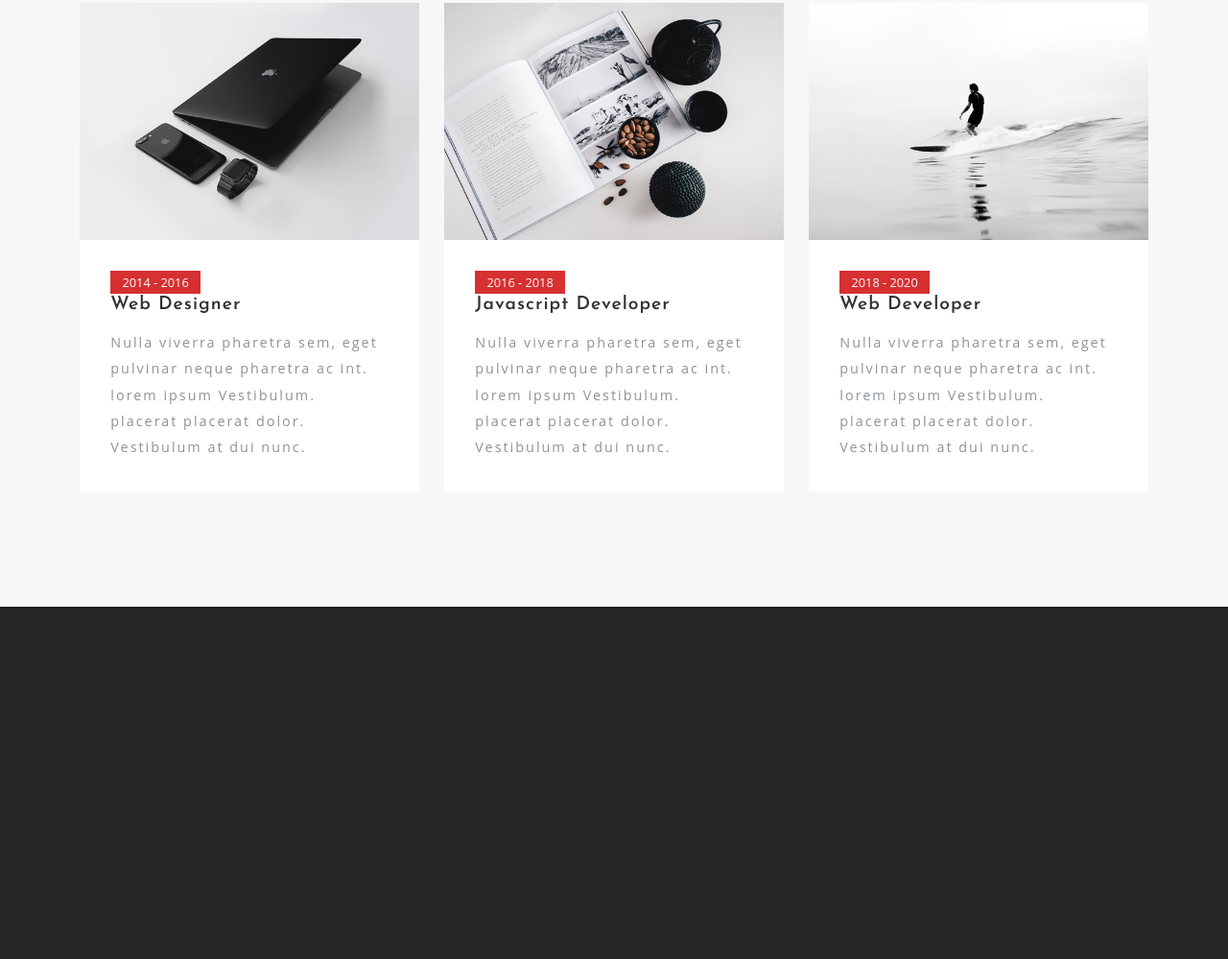
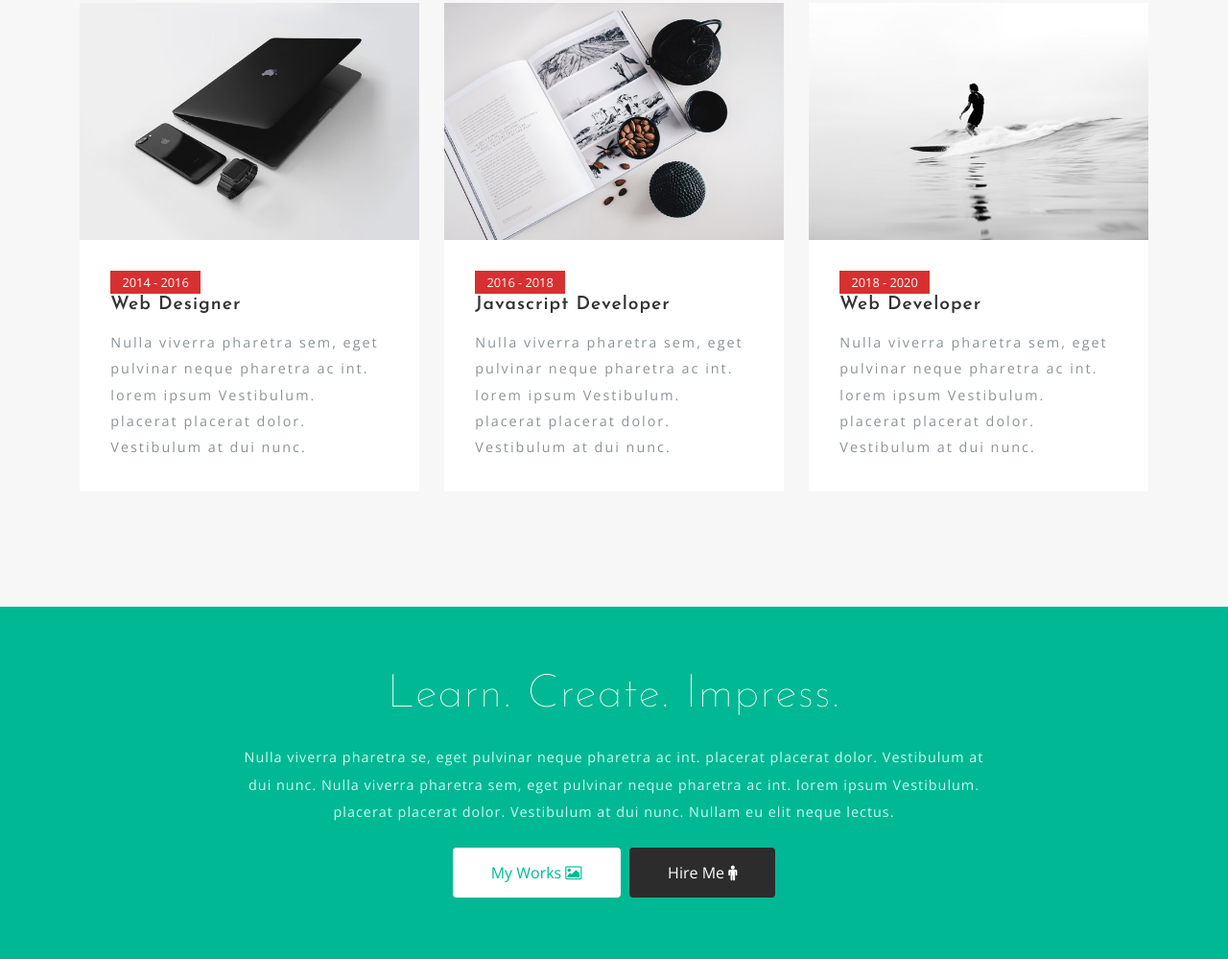
Before and after one commit to AvniSen/homepage2, a website: page index.html in a window 1280 px wide. Shown: the part 2781-3780 px from the top of the page at 96% size. Before the commit the page ends 3413 px from the top, so only its background shows below. Drawn offline with nearby package versions, Linux system fonts and the light colour scheme.

Commit message:
Add Mid Section

```diff
--- a/index.html
+++ b/index.html
@@ -9,11 +9,15 @@
       href="//fonts.googleapis.com/css?family=Josefin+Sans:100,100i,300,300i,400,400i,600,600i,700,700i"
       rel="stylesheet"
     />
+    <link
+      href="https://fonts.googleapis.com/css?family=Open+Sans&display=swap"
+      rel="stylesheet"
+    />
 
-    <!-- <link
+    <link
       rel="stylesheet"
       href="https://stackpath.bootstrapcdn.com/font-awesome/4.7.0/css/font-awesome.min.css"
-    /> -->
+    />
 
     <link rel="stylesheet" href="css/main.css" />
   </head>
@@ -197,6 +201,30 @@
           </div>
         </div>
       </section>
+
+      <section class="Mid" id="mid">
+        <div class="container">
+          <h5 class="Mid-title">Learn. Create. Impress.</h5>
+          <p>
+            Nulla viverra pharetra se, eget pulvinar neque pharetra ac int.
+            placerat placerat dolor. Vestibulum at dui nunc. Nulla viverra
+            pharetra sem, eget pulvinar neque pharetra ac int. lorem ipsum
+            Vestibulum. placerat placerat dolor. Vestibulum at dui nunc. Nullam
+            eu elit neque lectus.
+          </p>
+          <div class="Mid-helpers">
+            <a href="" class="Mid-helpers-button">
+              My Works
+              <span class="fa fa-photo"></span>
+            </a>
+
+            <a href="" class="Mid-helpers-button hover">
+              Hire Me
+              <span class="fa fa-male"></span>
+            </a>
+          </div>
+        </div>
+      </section>
     </main>
 
     <script src="js/jquery.js"></script>
--- a/scss/config/variable.scss
+++ b/scss/config/variable.scss
@@ -18,6 +18,9 @@ $bgcolor-experience: #f7f7f7;
 $color-title: #242525;
 $color-h4: #333;
 $color-p: #8c9398;
+$color-aqua: #00b894;
+$color-soft-aqua: #c9fdf3;
+
 //
 $font-family: "Josefin Sans", sans-serif;
 $font-size: 16px;
--- a/scss/main.scss
+++ b/scss/main.scss
@@ -11,3 +11,4 @@
 @import "pages/about";
 @import "pages/services";
 @import "pages/experience";
+@import "pages/mid";
--- /dev/null
+++ b/scss/pages/mid.scss
@@ -0,0 +1,57 @@
+.Mid {
+  background-color: $color-aqua;
+
+  padding-top: 4em;
+  padding-bottom: 4em;
+
+  text-align: center;
+
+  &-title {
+    font-weight: 100;
+    font-size: 3em;
+    color: $color-white;
+  }
+
+  p {
+    width: 70%;
+    margin: 1.5em auto;
+    color: $color-soft-aqua;
+    line-height: 2em;
+    font-size: 0.9em;
+    letter-spacing: 1px;
+  }
+
+  &-helpers {
+    display: flex;
+    justify-content: center;
+
+    &-button {
+      cursor: pointer;
+
+      padding: 15px 40px;
+      margin-right: 0.3em;
+      margin-left: 0.3em;
+
+      color: $color-soft-green;
+      background-color: $color-white;
+      border-radius: 4px;
+      font-weight: 500;
+      transition: 0.2s;
+
+      &:hover {
+        color: $color-white;
+        background-color: $color-dark;
+      }
+    }
+
+    .hover {
+      color: $color-white;
+      background-color: $color-dark;
+
+      &:hover {
+        color: $color-soft-green;
+        background-color: $color-white;
+      }
+    }
+  }
+}
```
Also changed, not shown: README.md, css/main.css.
